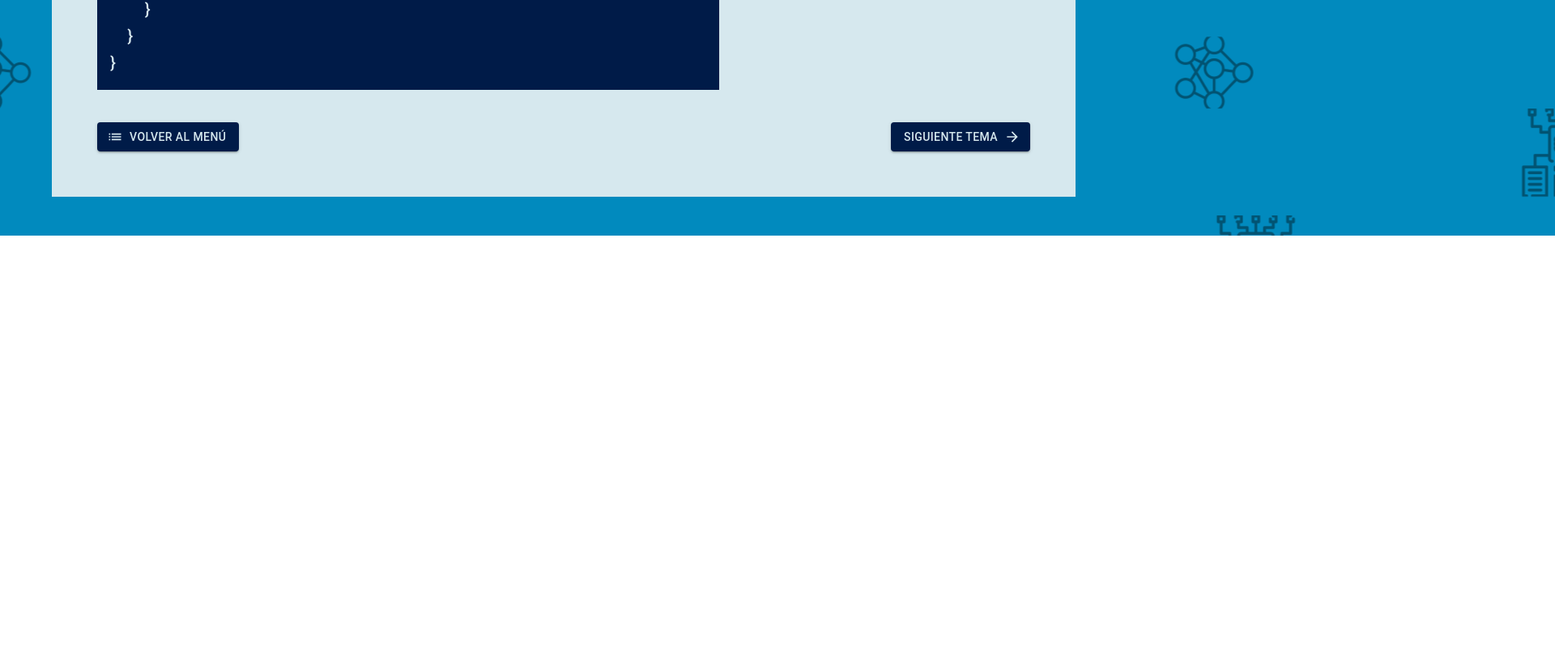
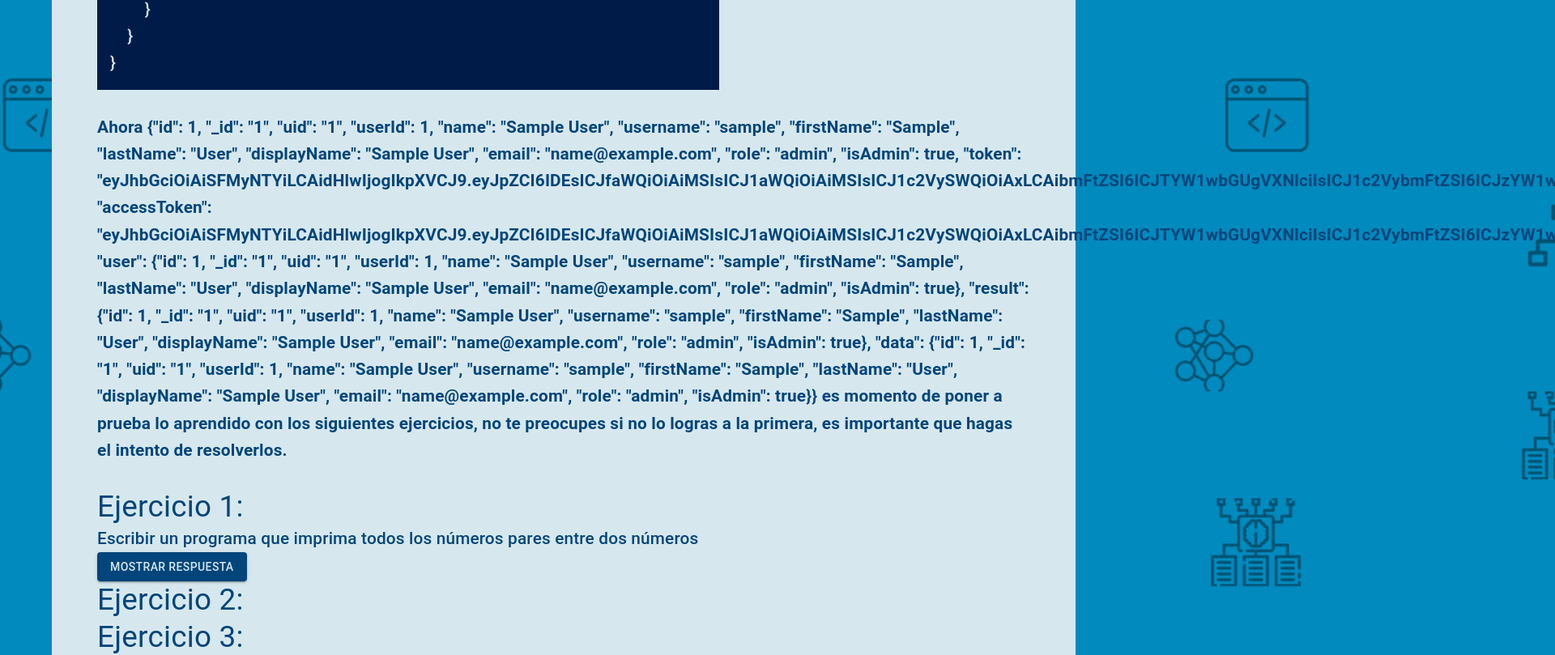
Before and after one commit to DavidPerezAntonio51/ProyectoSocial, a React (Create React App) app in the folder aprendamos-java/: page /temas/estructuras-repetitivas/ciclo-for/4/1 in a window 1280 px wide. Shown: the part 2812-3621 px from the top of the page at 81% size, 1920 px wide, since content can reach past the window. Before the commit the page ends 3103 px from the top, so only its background shows below. Built offline with nearby package versions, Linux system fonts and the light colour scheme; sample sign-in values are in the browser's storage.

Commit message:
Se agrega un componente para mostrar respuestas

```diff
--- /dev/null
+++ b/aprendamos-java/src/Componentes/ComponentesDeLosTemas/MostrarResppuesta.js
@@ -0,0 +1,49 @@
+import { useState } from "react";
+import Button from '@mui/material/Button';
+import Dialog from '@mui/material/Dialog';
+import DialogActions from '@mui/material/DialogActions';
+import DialogContent from '@mui/material/DialogContent';
+import DialogTitle from '@mui/material/DialogTitle';
+import { useContext } from "react";
+import UserContext from "../../Contextos/UserContext";
+
+function MostrarRespuesta({ children }) {
+  const [open, setOpen] = useState(false);
+  const Usuario = useContext(UserContext);
+
+  const handleClickOpen = () => {
+    setOpen(true);
+  };
+
+  const handleClose = () => {
+    setOpen(false);
+  };
+
+  return (
+    <div>
+      <Button variant="contained" color="regalBlue" onClick={handleClickOpen}>
+        Mostrar Respuesta
+      </Button>
+      <Dialog
+        open={open}
+        onClose={handleClose}
+        aria-labelledby="alert-dialog-title"
+        aria-describedby="alert-dialog-description"
+      >
+        <DialogTitle id="alert-dialog-title" color="stratos">
+          {"No te preocupes "}{Usuario.User}{" hiciste tu mejor esfuerzo"}
+        </DialogTitle>
+        <DialogContent>
+          {children}
+        </DialogContent>
+        <DialogActions>
+          <Button onClick={handleClose} autoFocus color="bondiBlue">
+            OK
+          </Button>
+        </DialogActions>
+      </Dialog>
+    </div>
+  );
+}
+
+export default MostrarRespuesta;
--- a/aprendamos-java/src/Contextos/ThemeContext.js
+++ b/aprendamos-java/src/Contextos/ThemeContext.js
@@ -1,4 +1,5 @@
 import { createTheme, ThemeProvider } from "@mui/material/styles";
+import { fontSize } from "@mui/system";
 
 const theme = createTheme({
     palette: {
@@ -66,6 +67,24 @@ const theme = createTheme({
                     },
                 }
             }
+        },
+        MuiDialogTitle:{
+            styleOverrides:{
+                root:{
+                    color:"#02457A",
+                    fontWeight: "bold"
+                }
+            }
+        },
+        MuiDialogContent:{
+            styleOverrides:{
+                root:{
+                    color:"#02457A"
+                },
+                dividers:{
+                    color:"#001B48"
+                }
+            }
         }
     },
     contrastThreshold: 10,
--- a/aprendamos-java/src/Paginas/Temas/Ciclos/CicloFor.js
+++ b/aprendamos-java/src/Paginas/Temas/Ciclos/CicloFor.js
@@ -3,6 +3,7 @@ import { useContext, } from "react";
 import SiguienteTema from "../../../Componentes/ComponentesDeLosTemas/BotonSiguienteTema";
 import VolverAlMenu from "../../../Componentes/ComponentesDeLosTemas/BotonVolver";
 import Instrucciones from "../../../Componentes/ComponentesDeLosTemas/Ciclos/ListaForElementos";
+import MostrarRespuesta from "../../../Componentes/ComponentesDeLosTemas/MostrarResppuesta";
 import UserContext from "../../../Contextos/UserContext";
 import ElementosFor from "./dataJson/ElementosFor.json";
 import ExplicacionFor from "./dataJson/ExplicacionFor.json"
@@ -43,50 +44,50 @@ function CicloFor() {
                         </Typography>
                         <br />
                         <Typography variant="h6" >
-                            <Box sx={{ maxWidth: "calc(60vw - 32px)", overflowX:"auto", overflowY:"unset", whiteSpace: 'nowrap', backgroundColor:"stratos.main", color:"boticelli.main", padding:2}}>
+                            <Box sx={{ maxWidth: "calc(60vw - 32px)", overflowX: "auto", overflowY: "unset", whiteSpace: 'nowrap', backgroundColor: "stratos.main", color: "boticelli.main", padding: 2 }}>
                                 {"public class Main{"}
-                                <br/>
+                                <br />
                                 {tab}{"public static void main(String[] args){"}
-                                <br/>
+                                <br />
                                 {tab}{tab}{"for(inicializacion; condición; modificador){"}<span className="comentario">//aqui se declara todo lo necesario para el ciclo</span>
-                                <br/>
+                                <br />
                                 {tab}{tab}<span className="comentario">//Todas las instrucciones que se repetiran van aqui</span>
-                                <br/>
+                                <br />
                                 {tab}{tab}{"}"}
-                                <br/>
+                                <br />
                                 {tab}{"}"}
-                                <br/>
+                                <br />
                                 {"}"}
                             </Box>
                         </Typography>
-                        <Instrucciones steps={ElementosFor.steps}/>
-                        <br/>
+                        <Instrucciones steps={ElementosFor.steps} />
+                        <br />
                         <Typography variant="h6" component="p">
-                                Como recordaras te pedimos imprimir tu nombre 600 veces, ahora te mostraremos ese mismo código
-                                utilizando ciclos y veras lo fácil que es utilizarlos.
+                            Como recordaras te pedimos imprimir tu nombre 600 veces, ahora te mostraremos ese mismo código
+                            utilizando ciclos y veras lo fácil que es utilizarlos.
                         </Typography>
                         <Typography variant="h6" >
-                            <Box sx={{ maxWidth: "calc(60vw - 32px)", overflowX:"auto", overflowY:"unset", whiteSpace: 'nowrap', backgroundColor:"stratos.main", color:"boticelli.main", padding:2}}>
+                            <Box sx={{ maxWidth: "calc(60vw - 32px)", overflowX: "auto", overflowY: "unset", whiteSpace: 'nowrap', backgroundColor: "stratos.main", color: "boticelli.main", padding: 2 }}>
                                 {"public class Main{"}
-                                <br/>
+                                <br />
                                 {tab}{"public static void main(String[] args){"}
-                                <br/>
+                                <br />
                                 {tab}{tab}<span className="comentario">//{"inicializacion;condición;(modificador)"}</span>
-                                <br/>
+                                <br />
                                 {tab}{tab}{"for(int i = 0; i<600; i++){"}
-                                <br/>
+                                <br />
                                 {tab}{tab}{tab}{'System.out.println("'}{Usuario.User}{'");'}<span className="comentario">//Escribimos la linea que muestra el nombre solo una vez</span>
-                                <br/>
+                                <br />
                                 {tab}{tab}{"}"}
-                                <br/>
+                                <br />
                                 {tab}{"}"}
-                                <br/>
+                                <br />
                                 {"}"}
                             </Box>
                         </Typography>
-                        <Instrucciones steps={ExplicacionFor.steps}/>
-                        <br/>
-                        <Typography variant="h6" component="p" sx={{fontWeight: "bold"}}>
+                        <Instrucciones steps={ExplicacionFor.steps} />
+                        <br />
+                        <Typography variant="h6" component="p" sx={{ fontWeight: "bold" }}>
                             ¡Cuidado con los ciclos infinitos!
                         </Typography>
                         <Typography variant="h6" component="p">
@@ -95,24 +96,24 @@ function CicloFor() {
                             y tendremos un ciclo infinito.
                         </Typography>
                         <Typography variant="h6" >
-                            <Box sx={{ maxWidth: "calc(60vw - 32px)", overflowX:"auto", overflowY:"unset", whiteSpace: 'nowrap', backgroundColor:"stratos.main", color:"boticelli.main", padding:2}}>
+                            <Box sx={{ maxWidth: "calc(60vw - 32px)", overflowX: "auto", overflowY: "unset", whiteSpace: 'nowrap', backgroundColor: "stratos.main", color: "boticelli.main", padding: 2 }}>
                                 {"public class Main{"}
-                                <br/>
+                                <br />
                                 {tab}{"public static void main(String[] args){"}
-                                <br/>
+                                <br />
                                 {tab}{tab}{"for(int i = 300; i>600; i--){"}
-                                <br/>
+                                <br />
                                 {tab}{tab}{tab}{'System.out.println("'}{Usuario.User}{'");'}
-                                <br/>
+                                <br />
                                 {tab}{tab}{"}"}
-                                <br/>
+                                <br />
                                 {tab}{"}"}
-                                <br/>
+                                <br />
                                 {"}"}
                             </Box>
                         </Typography>
-                        <br/>
-                        <Typography variant="h6" component="p" sx={{fontWeight: "bold"}}>
+                        <br />
+                        <Typography variant="h6" component="p" sx={{ fontWeight: "bold" }}>
                             ¡Cuidado con los ciclos inservibles!
                         </Typography>
                         <Typography variant="h6" component="p">
@@ -122,21 +123,66 @@ function CicloFor() {
                             se salta el cuerpo del ciclo. Así que siempre ten cuidado con las condiciones que uses.
                         </Typography>
                         <Typography variant="h6" >
-                            <Box sx={{ maxWidth: "calc(60vw - 32px)", overflowX:"auto", overflowY:"unset", whiteSpace: 'nowrap', backgroundColor:"stratos.main", color:"boticelli.main", padding:2}}>
+                            <Box sx={{ maxWidth: "calc(60vw - 32px)", overflowX: "auto", overflowY: "unset", whiteSpace: 'nowrap', backgroundColor: "stratos.main", color: "boticelli.main", padding: 2 }}>
                                 {"public class Main{"}
-                                <br/>
+                                <br />
                                 {tab}{"public static void main(String[] args){"}
-                                <br/>
+                                <br />
                                 {tab}{tab}{"for(int i = 1; i<1; i++){"}
-                                <br/>
+                                <br />
                                 {tab}{tab}{tab}{'System.out.println("'}{Usuario.User}{'");'}
-                                <br/>
+                                <br />
                                 {tab}{tab}{"}"}
-                                <br/>
+                                <br />
                                 {tab}{"}"}
-                                <br/>
+                                <br />
                                 {"}"}
                             </Box>
+                        </Typography>
+                        <br />
+                        <Typography variant="h6" component="p" sx={{ fontWeight: "bold" }}>
+                            Ahora {Usuario.User} es momento de poner a prueba lo aprendido con los siguientes ejercicios,
+                            no te preocupes si no lo logras a la primera, es importante que hagas el intento de resolverlos.
+                        </Typography>
+                        <br />
+                        <Typography variant="h4" component="h3">
+                            Ejercicio 1:
+                        </Typography>
+                        <Typography variant="h6" component="p">
+                            Escribir un programa que imprima todos los números pares entre dos números
+                        </Typography>
+                        <MostrarRespuesta>
+                            <Typography variant="h6" >
+                                <Box sx={{ maxWidth: "calc(60vw - 32px)", overflowX: "auto", overflowY: "unset", whiteSpace: 'nowrap', backgroundColor: "stratos.main", color: "boticelli.main", padding: 2 }}>
+                                    {"public class Main{"}
+                                    <br />
+                                    {tab}{"public static void main(String[] args){"}
+                                    <br />
+                                    {tab}{tab}<span className="comentario">//{"Iniciamos las variables de inicio y fin"}</span>
+                                    <br />
+                                    {tab}{tab}{'int inicio = 0'}
+                                    <br />
+                                    {tab}{tab}{'int fin = 50'}
+                                    <br/>
+                                    {tab}{tab}{}
+                                    <br/>
+                                    {tab}{tab}{"for(int i = 0; i<600; i++){"}
+                                    <br />
+                                    {tab}{tab}{tab}{'System.out.println("'}{Usuario.User}{'");'}<span className="comentario">//Escribimos la linea que muestra el nombre solo una vez</span>
+                                    <br />
+                                    {tab}{tab}{"}"}
+                                    <br />
+                                    {tab}{"}"}
+                                    <br />
+                                    {"}"}
+                                </Box>
+                            </Typography>
+                        </MostrarRespuesta>
+                        <Typography variant="h4" component="h3">
+                            Ejercicio 2:
+                        </Typography>
+                        <Typography variant="h4" component="h3">
+                            Ejercicio 3:
                         </Typography>
                         <Grid container justifyContent="space-between" alignItems="center" sx={{ paddingTop: 3 }}>
                             <Grid item sx={{ paddingY: 2 }}>
```
